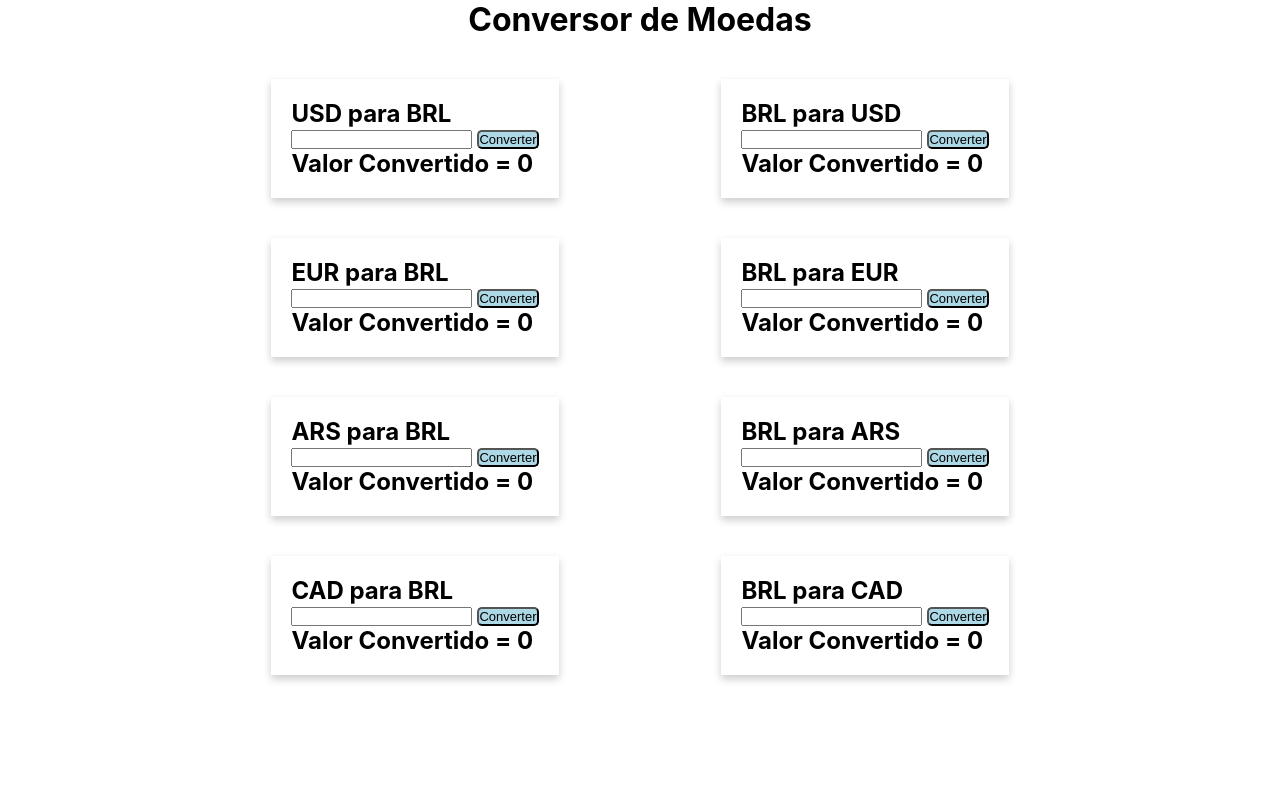
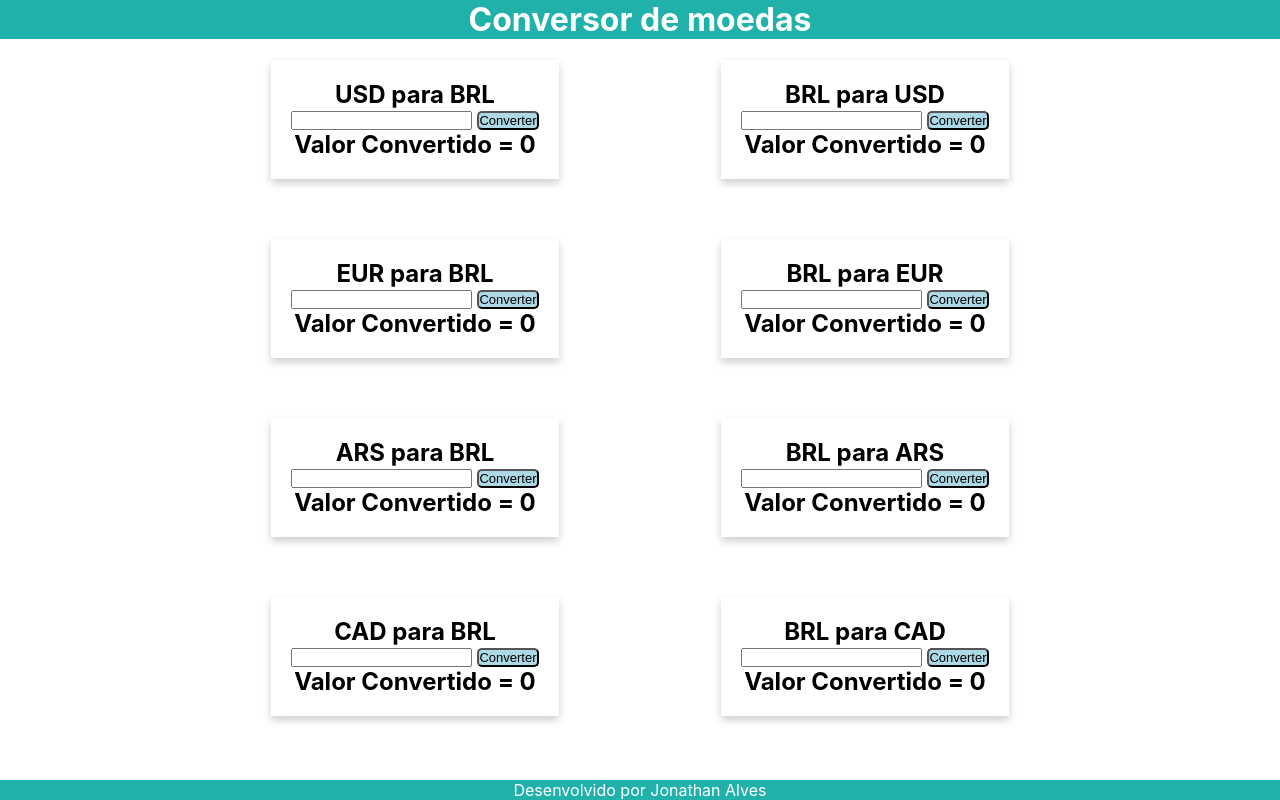
Before and after one commit to jonny4lves/conversor, a React (Create React App) app: page / in a window 1280 px wide. Built offline with nearby package versions, Linux system fonts and the light colour scheme.

Commit message:
adicinado css

```diff
--- a/src/App.css
+++ b/src/App.css
@@ -1,7 +1,8 @@
 .linha{
   display: flex;
-  margin-top: 40px;
+  margin-top: 60px;
   justify-content: space-around;
+  margin-bottom: 40px;
 }
 
 h1{
@@ -14,6 +15,26 @@
 
 }
 
+.footer{
+  position: fixed;
+  left: 0;
+  bottom: 0;
+  width: 100%;
+  background-color:lightseagreen;
+  color: white;
+  text-align: center;
+}
+
+.header{
+  position: fixed;
+  left: 0;
+  top: 0;
+  width: 100%;
+  background-color:lightseagreen;
+  color: white;
+  text-align: center;
+}
+
 *{
   margin: 0;
   padding: 0;
--- a/src/App.js
+++ b/src/App.js
@@ -5,7 +5,9 @@
   return (
     <div className="container">
       <div className="App">
-          <h1>Conversor de Moedas</h1>
+          <div className = "header">
+            <h1>Conversor de moedas</h1>
+          </div>
           <div className= "linha">
             <Conversor moedaA = "USD" moedaB = "BRL"></Conversor>
             <Conversor moedaA = "BRL" moedaB = "USD"></Conversor>
@@ -26,6 +28,9 @@
 
 
       </div>
+      <div className="footer">
+        Desenvolvido por Jonathan Alves
+      </div>
     </div>
   );
 }
--- a/src/components/conversor.css
+++ b/src/components/conversor.css
@@ -10,3 +10,7 @@
     font-size: small;
     background-color: lightblue;
 }
+
+h2{
+    text-align: center;
+}
```
Also changed, not shown: 1 other file (tests, documents, lock files or other folders).
